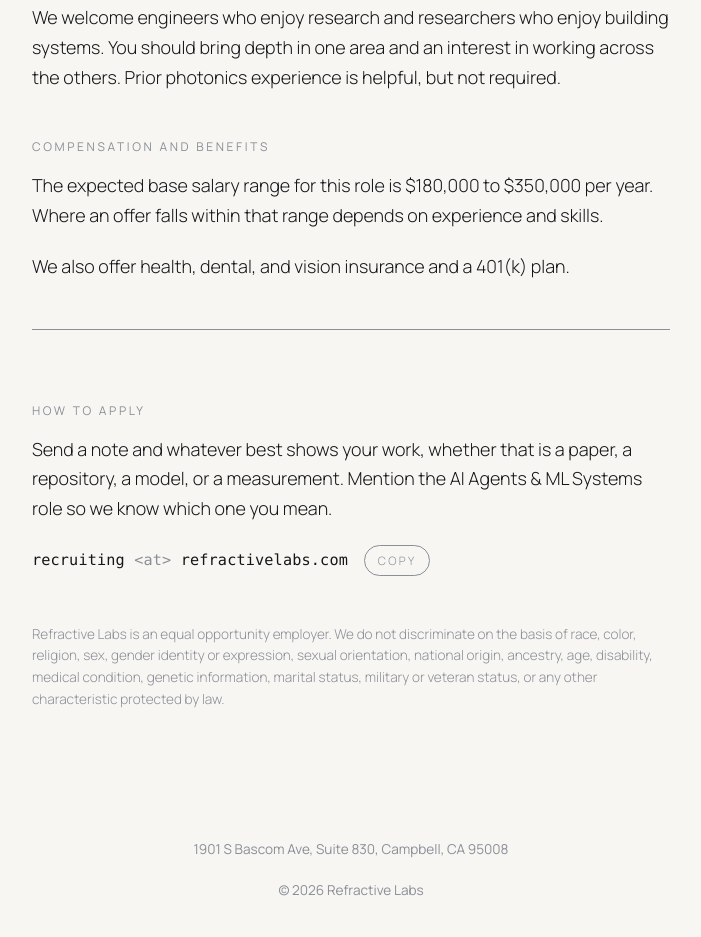
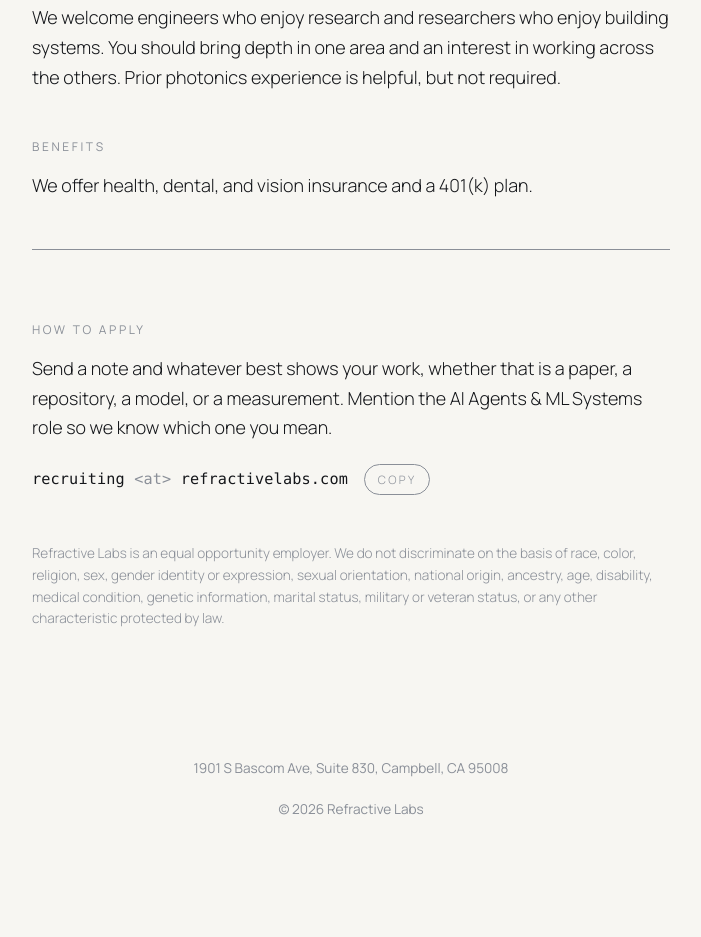
Before and after one commit to refractivelabs/refractivelabs.website, a plain HTML site: page careers/ai-agents-ml-systems/index.html in a window 1280 px wide. Shown: the part 2263-3200 px from the top of the page, without its empty margins (289-990 px from the left). After the commit the page ends 3154 px from the top, so only its background shows below. Drawn offline with Linux system fonts and the light colour scheme.

Commit message:
Careers: remove salary ranges from role pages (#6)
Co-authored-by: Claude Fable 5.2 <noreply@anthropic.com>

```diff
--- a/careers/ai-agents-ml-systems/index.html
+++ b/careers/ai-agents-ml-systems/index.html
@@ -55,9 +55,8 @@
       <p>Experience with scientific computing, numerical optimization, uncertainty estimation, reinforcement learning, or distributed execution would be especially relevant.</p>
       <p>We welcome engineers who enjoy research and researchers who enjoy building systems. You should bring depth in one area and an interest in working across the others. Prior photonics experience is helpful, but not required.</p>
 
-      <h3>Compensation and benefits</h3>
-      <p>The expected base salary range for this role is $180,000 to $350,000 per year. Where an offer falls within that range depends on experience and skills.</p>
-      <p>We also offer health, dental, and vision insurance and a 401(k) plan.</p>
+      <h3>Benefits</h3>
+      <p>We offer health, dental, and vision insurance and a 401(k) plan.</p>
 
       <div class="role-apply">
         <h3>How to apply</h3>
```
Also changed, not shown: careers/data-evaluations/index.html (+2 -3 lines), careers/head-of-people/index.html (+2 -3 lines), careers/photonic-architecture/index.html (+2 -3 lines), careers/photonic-component-design-layout/index.html (+2 -3 lines), careers/photonics-test/index.html (+2 -3 lines).
